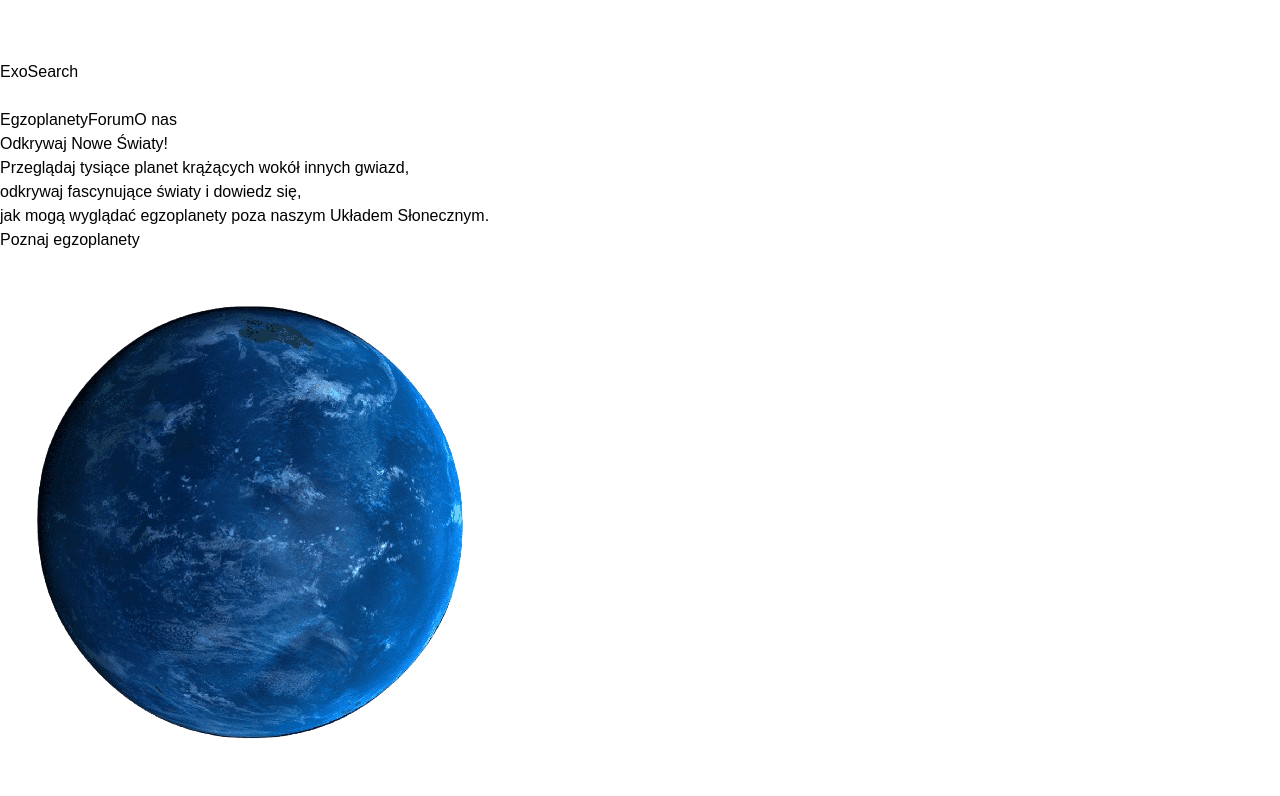
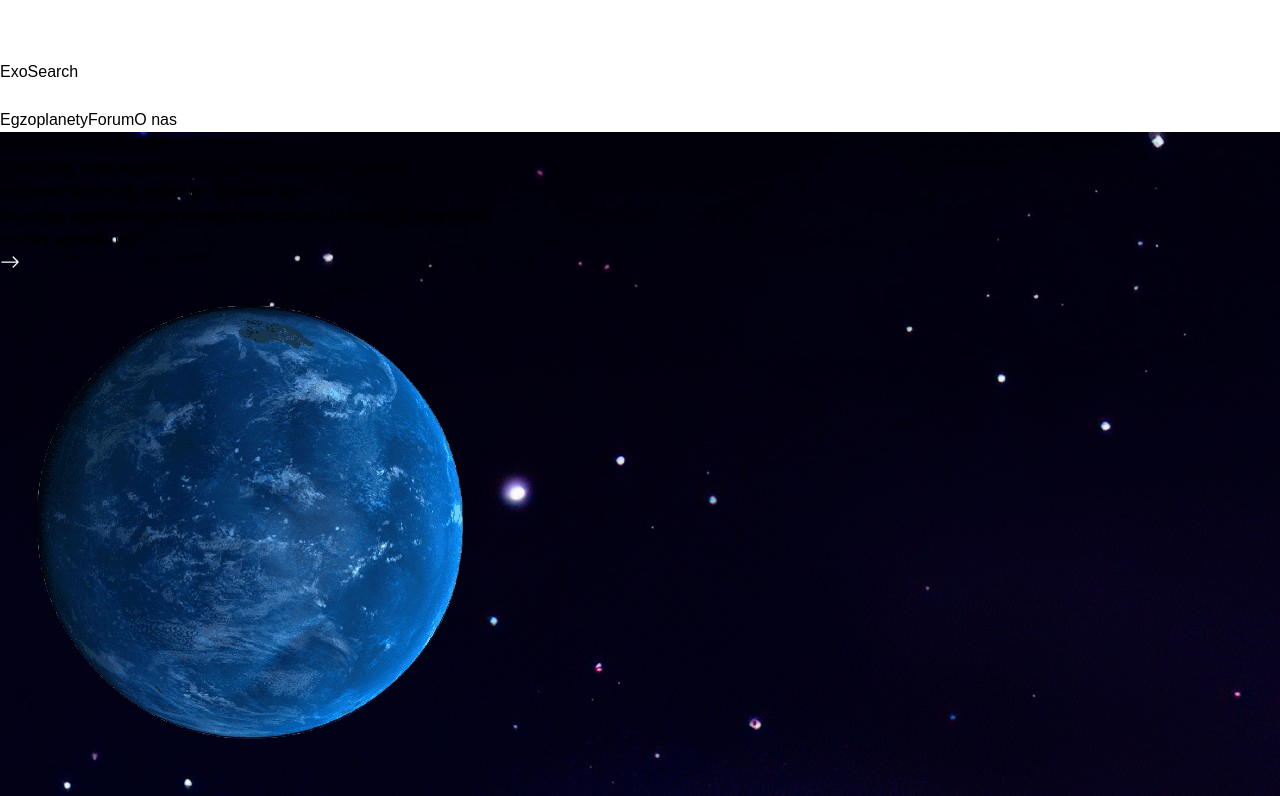
Before and after one commit to Andrz3jj/front-end-hackathon, a React (Vite) app in the folder landing-page/: page / in a window 1280 px wide. Shown: the part 740-1536 px from the top of the page. Built offline with nearby package versions, Linux system fonts and the light colour scheme.

Commit message:
add new background

```diff
--- a/landing-page/src/App.css
+++ b/landing-page/src/App.css
@@ -7,5 +7,8 @@ body {
   /*font-optical-sizing: auto;*/
   /*font-weight: 400;*/
   /*font-style: normal;*/
-  /*background-image: url("../src/assets/background.jpg") ;*/
 }
+
+#background {
+  background-image: url("../src/assets/background.jpg");
+}
--- a/landing-page/src/components/MainPage.tsx
+++ b/landing-page/src/components/MainPage.tsx
@@ -12,7 +12,7 @@ import aboutUs from "../assets/aboutUs.png";
 
 const MainPage = () => {
     return (
-        <div className="bg-slate-700">
+        <div className="bg-slate-700" id="background">
             <div className="w-screen h-screen flex flex-col items-center justify-center container mx-auto">
                 <div className="flex flex-col md:flex-row items-center justify-center md:items-start p-4 md:p-8">
                     <div className="text-center md:text-left md:w-1/2 flex flex-col items-center md:items-start mt-16">
```
Also changed, not shown: landing-page/src/assets/background.jpg (added).
